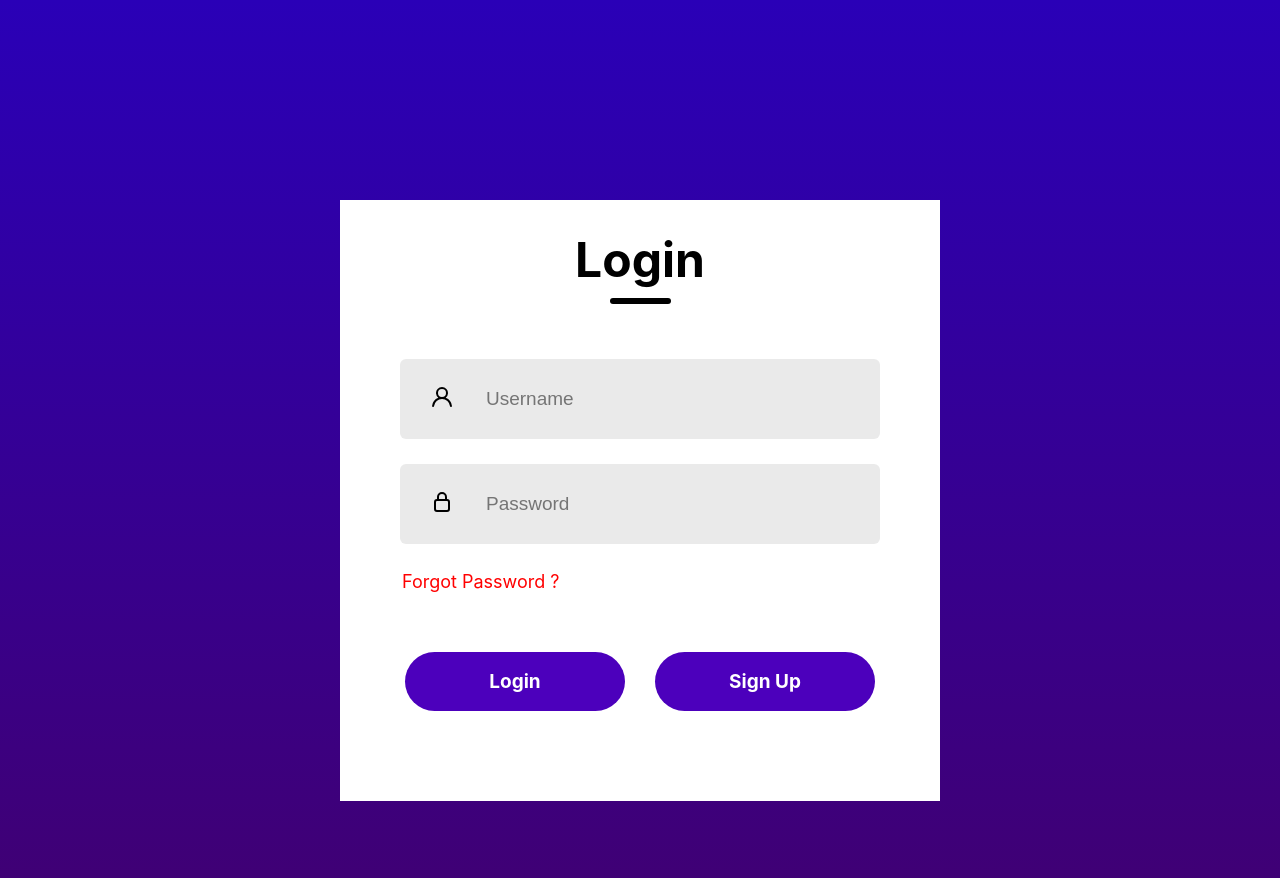
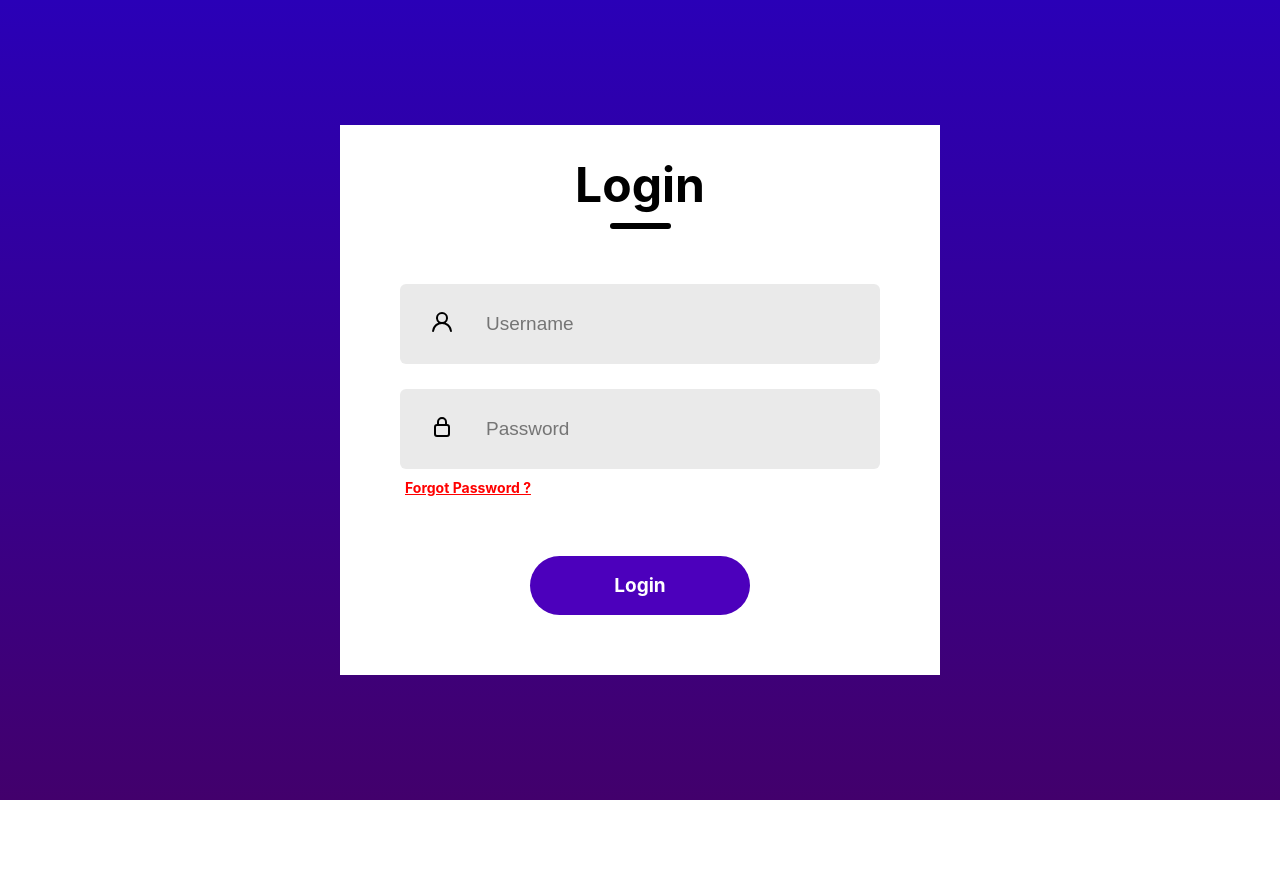
Before and after one commit to HKLin0619/TokenExchange, a React (Create React App) app in the folder project/: page / in a window 1280 px wide. Shown: the top 878 px of the page. After the commit the page ends 800 px from the top, so only its background shows below. Built offline with nearby package versions, Linux system fonts and the light colour scheme.

Commit message:
Update Login Page

```diff
--- a/project/package.json
+++ b/project/package.json
@@ -9,7 +9,7 @@
     "@testing-library/user-event": "^13.5.0",
     "react": "^18.2.0",
     "react-dom": "^18.2.0",
-    "react-scripts": "5.0.1",
+    "react-scripts": "^5.0.1",
     "web-vitals": "^2.1.4"
   },
   "scripts": {
--- a/project/src/Components/LoginPage/login.css
+++ b/project/src/Components/LoginPage/login.css
@@ -1,11 +1,13 @@
 .container{
     display: flex;
     flex-direction: column;
+    position: absolute;
+    top: 50%;
+    left: 50%;
+    transform: translate(-50%, -50%);
     margin: auto;
-    margin-top: 200px;
     width: 600px;
     background: white;
-    padding-bottom: 30px;
 }
 
 .header{
@@ -59,13 +61,16 @@
     outline: none;
     color: #797979;
     font-size: 19px;
+
 }
 
 .forgot-password{
-    padding-left: 62px;
-    margin-top: 27px;
+    padding-left: 65px;
+    margin-top: 10px;
     color: red;
-    font-size: 18px;
+    font-size: 14px;
+    font-weight: bolder;
+    text-decoration: underline;
     cursor: pointer;
 }
 
@@ -88,8 +93,3 @@
     font-weight: 700;
     cursor: pointer;
 }
-
-.gray{
-    background: #eaeaea;
-    color: #676767 ;
-}
--- a/project/src/Components/LoginPage/login.jsx
+++ b/project/src/Components/LoginPage/login.jsx
@@ -29,10 +29,11 @@ export const login = () => {
 
       <div className='submit-container'>
         <div className='submit'>Login</div>
-        <div className='submit'>Sign Up</div>
       </div>
 
     </div>
+
+
   )
 }
 
```
Also changed, not shown: 1 other file (tests, documents, lock files or other folders).
